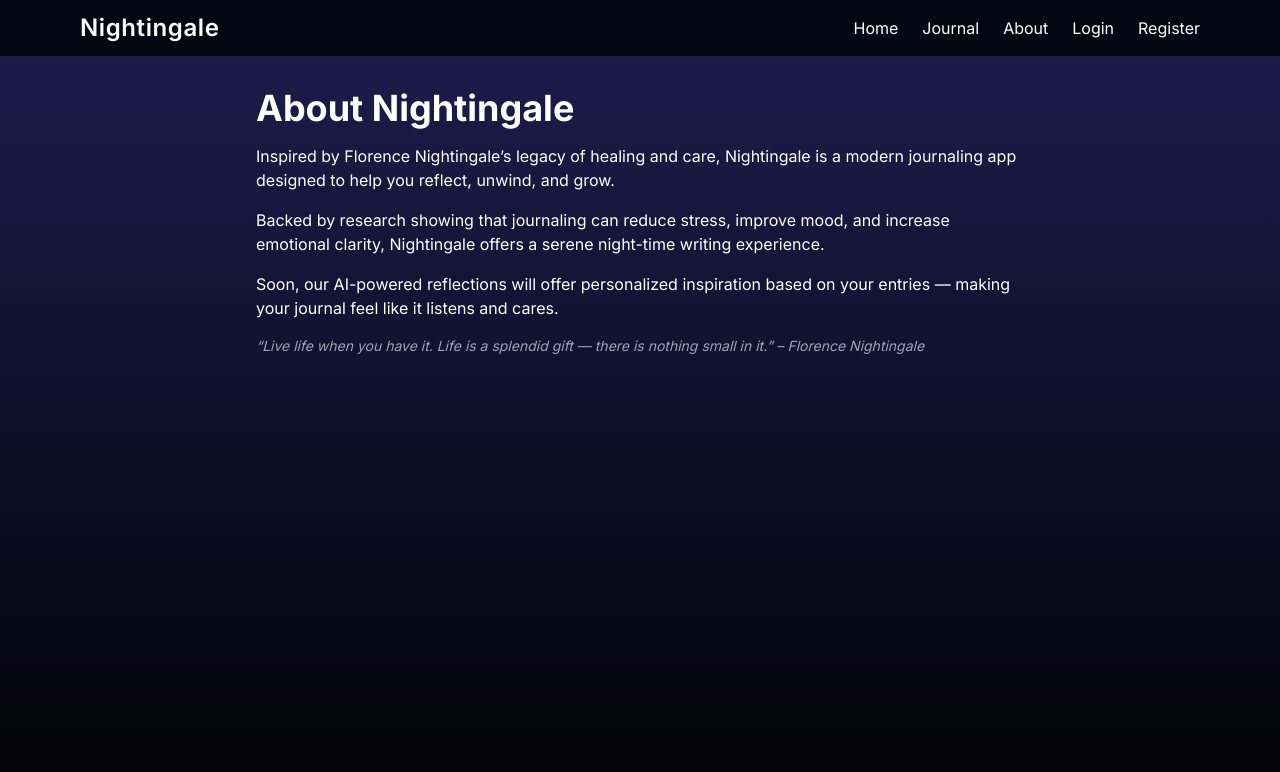
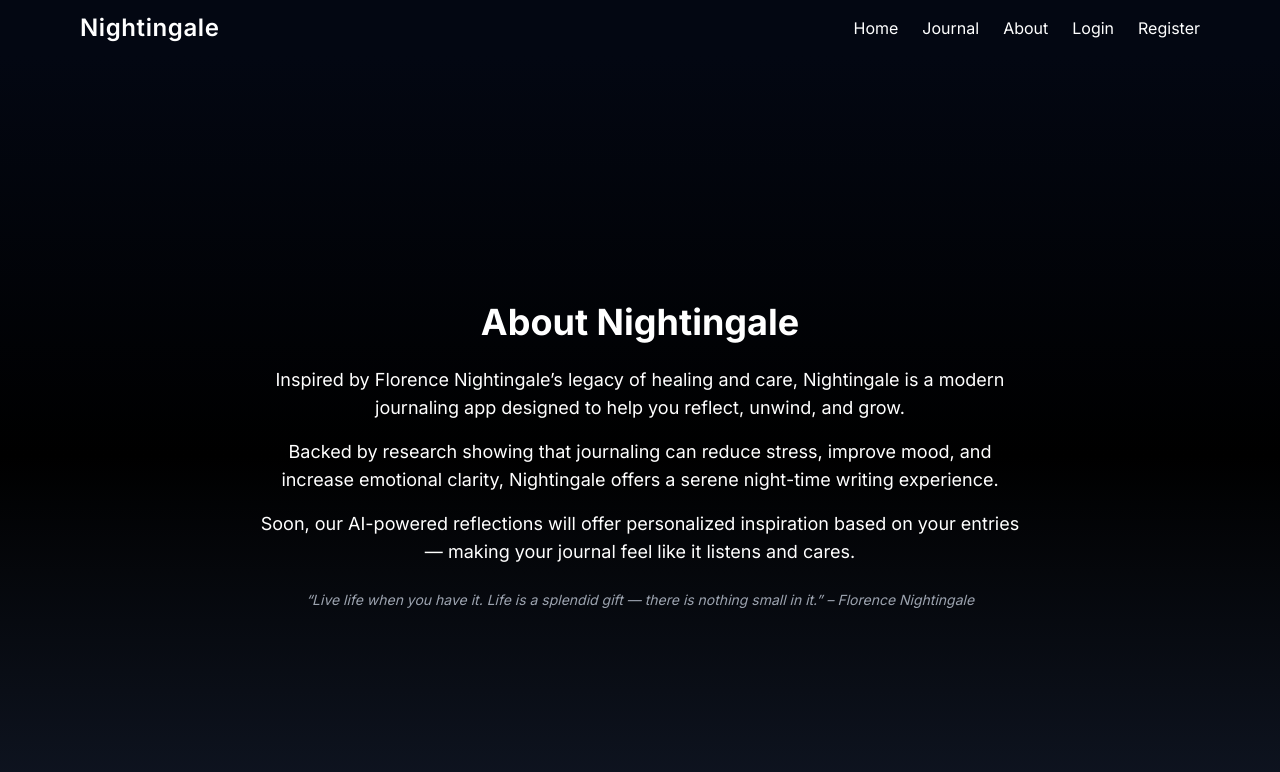
Before and after one commit to Cyberbot777/nightingale, a React (Vite) app in the folder frontend/: page /about in a window 1280 px wide. Shown: the top 772 px of the page. Built offline with nearby package versions, Linux system fonts and the light colour scheme.

Commit message:
Update to about page, styling

```diff
--- a/frontend/src/pages/About.jsx
+++ b/frontend/src/pages/About.jsx
@@ -2,24 +2,20 @@ import React from 'react';
 
 const About = () => {
   return (
-    <div className="min-h-screen bg-gradient-to-b from-indigo-950 to-black text-white p-8">
-      <div className="max-w-3xl mx-auto">
-        <h1 className="text-4xl font-bold mb-4">About Nightingale</h1>
-        <p className="mb-4">
-          Inspired by Florence Nightingale’s legacy of healing and care, Nightingale is a
-          modern journaling app designed to help you reflect, unwind, and grow.
+    <div className="min-h-screen flex items-center justify-center px-6 bg-gradient-to-b from-gray-950 via-black to-gray-900 text-white">
+      <div className="text-center max-w-3xl animate-fade-in-up">
+        <h1 className="text-3xl sm:text-4xl font-bold mb-6">About Nightingale</h1>
+        <p className="text-base sm:text-lg mb-4">
+          Inspired by Florence Nightingale’s legacy of healing and care, Nightingale is a modern journaling app designed to help you reflect, unwind, and grow.
         </p>
-        <p className="mb-4">
-          Backed by research showing that journaling can reduce stress, improve mood, and
-          increase emotional clarity, Nightingale offers a serene night-time writing experience.
+        <p className="text-base sm:text-lg mb-4">
+          Backed by research showing that journaling can reduce stress, improve mood, and increase emotional clarity, Nightingale offers a serene night-time writing experience.
         </p>
-        <p className="mb-4">
-          Soon, our AI-powered reflections will offer personalized inspiration based on your
-          entries — making your journal feel like it listens and cares.
+        <p className="text-base sm:text-lg mb-6">
+          Soon, our AI-powered reflections will offer personalized inspiration based on your entries — making your journal feel like it listens and cares.
         </p>
         <p className="italic text-sm text-gray-400">
-          “Live life when you have it. Life is a splendid gift — there is nothing small in it.”
-          – Florence Nightingale
+          “Live life when you have it. Life is a splendid gift — there is nothing small in it.” – Florence Nightingale
         </p>
       </div>
     </div>
```
